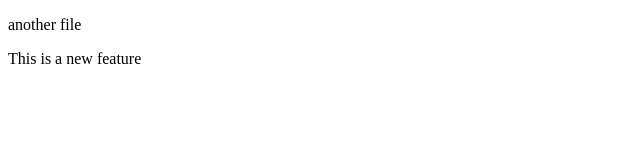
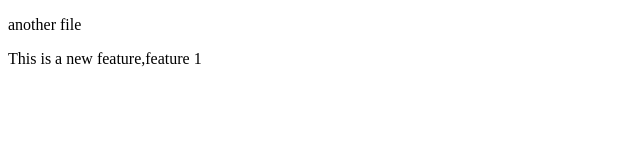
Before and after one commit to Saira-Shaikh/localRepositry, a plain HTML site: page index.html in a window 1280 px wide. Shown: the full height of the page, 0-640 px from the left. Drawn offline with Linux system fonts and the light colour scheme.

Commit message:
feature changed

```diff
--- a/index.html
+++ b/index.html
@@ -7,6 +7,6 @@
   </head>
   <body>
     <p>another file</p>
-    <p>This is a new feature</p>
+    <p>This is a new feature,feature 1</p>
   </body>
 </html>
```
